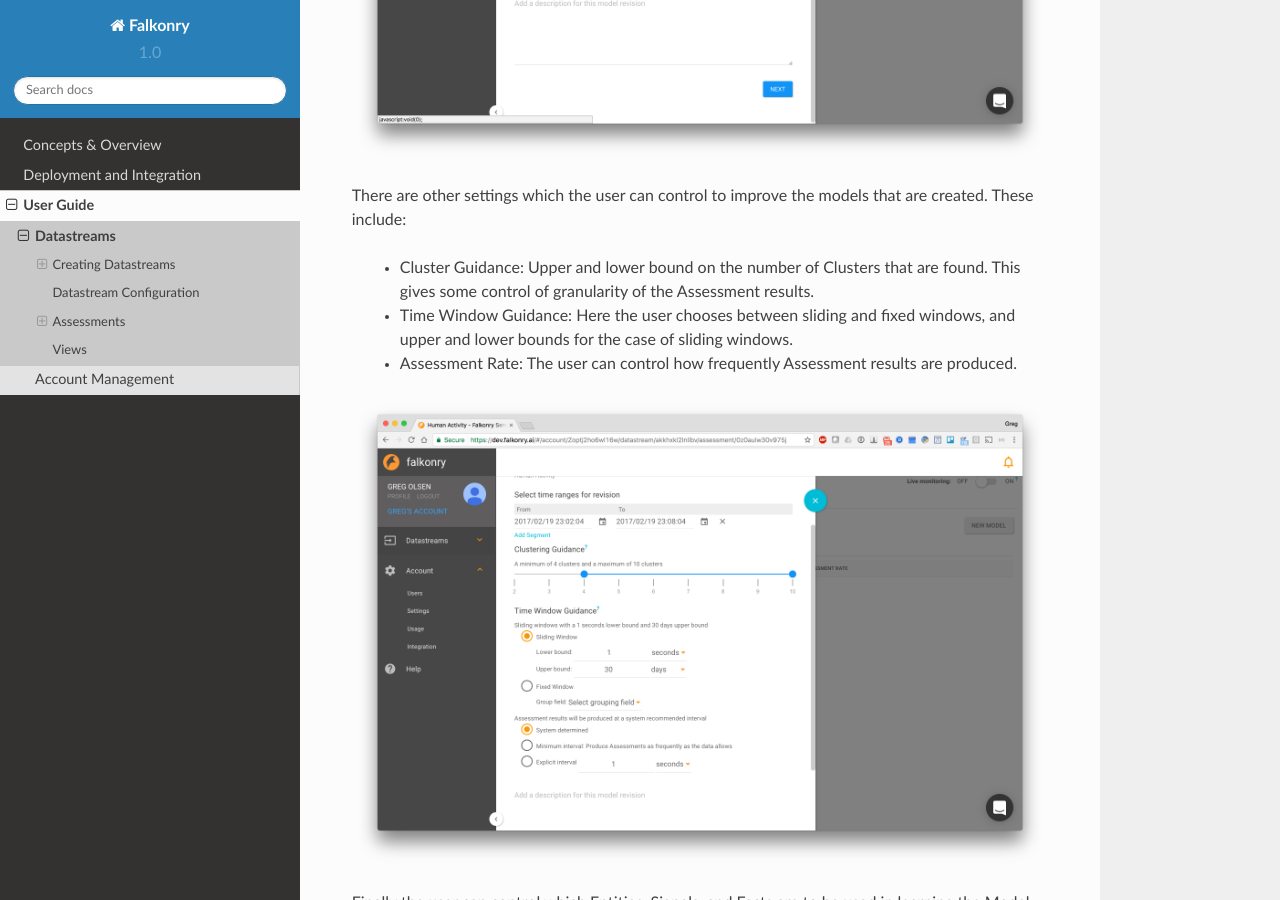
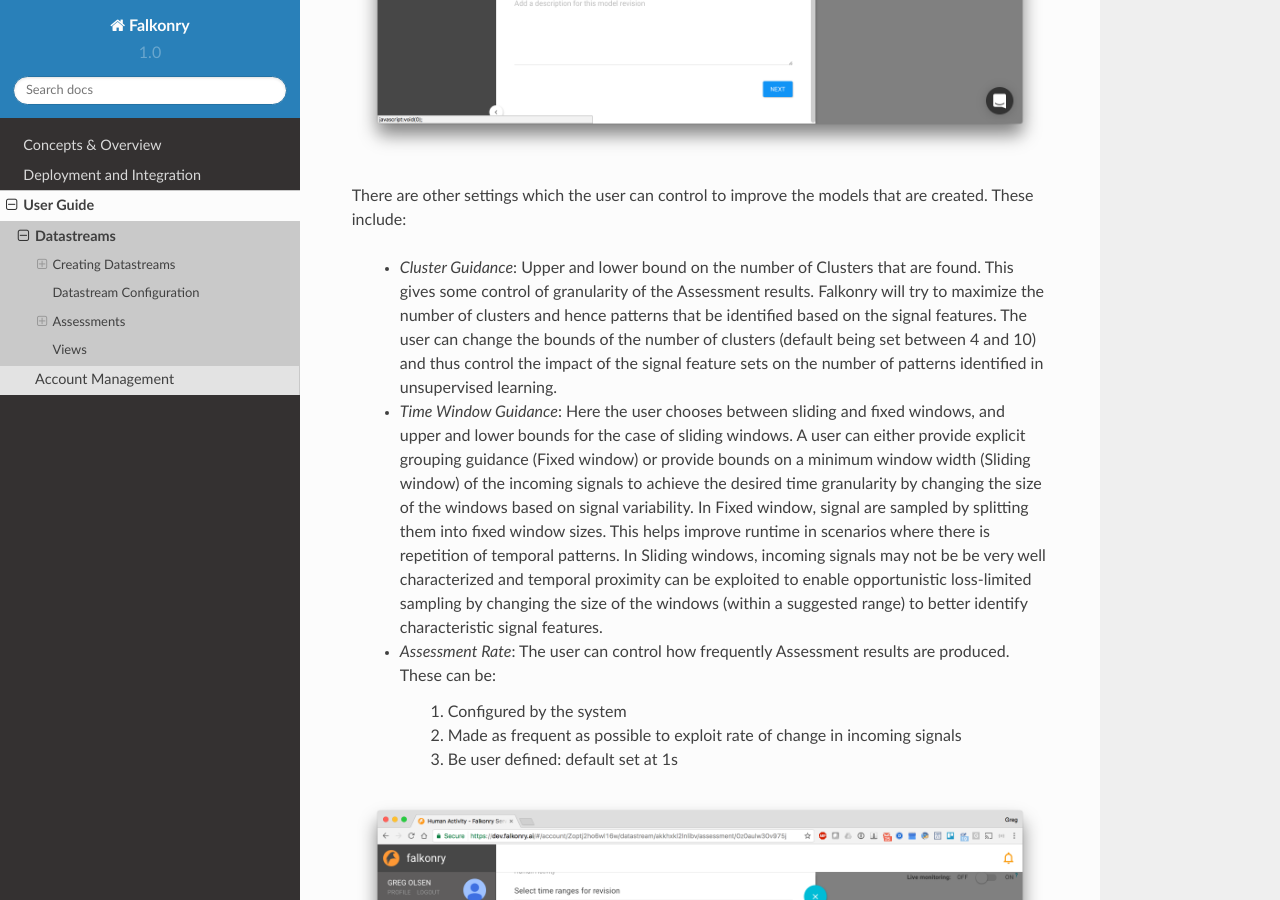
Before and after one commit to suhas-mehta/support, a Sphinx documentation site: the page built from docs/using/datastreams/index.rst, in a window 1280 px wide and 900 px high, scrolled down 3183 px. Built offline with Sphinx 7.4.7 and the Read the Docs theme 2.0.0, drawn with Linux system fonts in a browser that asks for light colours; pages that are not in the unit, such as notebooks, are missing from menus.

Commit message:
Adding documentation for issue #4870

```diff
--- a/docs/using/datastreams/index.rst
+++ b/docs/using/datastreams/index.rst
@@ -45,9 +45,15 @@
 
 There are other settings which the user can control to improve the models that are created. These include:
 
-  - Cluster Guidance: Upper and lower bound on the number of Clusters that are found. This gives some control of granularity of the Assessment results.
-  - Time Window Guidance: Here the user chooses between sliding and fixed windows, and upper and lower bounds for the case of sliding windows.
-  - Assessment Rate: The user can control how frequently Assessment results are produced.
+  - *Cluster Guidance*: Upper and lower bound on the number of Clusters that are found. This gives some control of granularity of the Assessment results. Falkonry will try to maximize the number of clusters and hence patterns that be identified based on the signal features. The user can change the bounds of the number of clusters (default being set between 4 and 10) and thus control the impact of the signal feature sets on the number of patterns identified in unsupervised learning.
+
+  - *Time Window Guidance*: Here the user chooses between sliding and fixed windows, and upper and lower bounds for the case of sliding windows. A user can either provide explicit grouping guidance (Fixed window) or provide bounds on a minimum window width (Sliding window) of the incoming signals to achieve the desired time granularity by changing the size of the windows based on signal variability. In Fixed window, signal are sampled by splitting them into fixed window sizes. This helps improve runtime in scenarios where there is repetition of temporal patterns. In Sliding windows, incoming signals may not be be very well characterized and temporal proximity can be exploited to enable opportunistic loss-limited sampling by changing the size of the windows (within a suggested range) to better identify characteristic signal features.
+
+  - *Assessment Rate*: The user can control how frequently Assessment results are produced. These can be:
+
+      1. Configured by the system
+      2. Made as frequent as possible to exploit rate of change in incoming signals
+      3. Be user defined: default set at 1s
 
 .. image:: images/createmodel2.png
 
```
Also changed, not shown: docs/using/datastreams/standalone.rst (+13 -0 lines).
